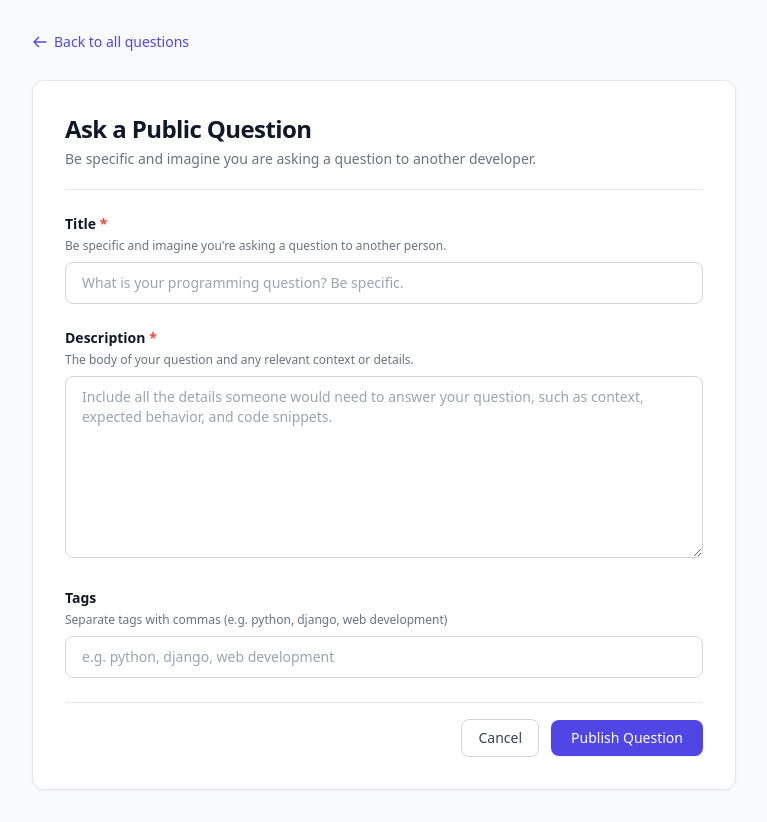
After one commit to asraf-a/django-qa-platform, a Django app: page /questions/ask/ in a window 1280 px wide. The commit adds this page. Shown: the whole page, without its empty margins (256-1023 px from the left). Run offline with Django 5.2, Linux system fonts and the light colour scheme; the visitor is signed in with stand-in values (Sample User, id 1); some libraries are stand-ins or nearby versions.

Commit message:
feat: implement question creation with tag parsing
Implements question creation :

- Added `QuestionCreateView` using Django's `CreateView` with
`LoginRequiredMixin`.
- Created `QuestionForm` with comma-separated tag parsing and automatic
author assignment.
- Added `/questions/ask/` route and `question_form.html` template.
- Added "Ask Question" button to the question list page.
- Added comprehensive unit tests in `test_question_create.py`.

```diff
--- a/qa-platform/app/forms/__init__.py
+++ b/qa-platform/app/forms/__init__.py
@@ -1 +1,4 @@
 """Forms package placeholder."""
+from .question_forms import QuestionForm
+
+__all__ = ['QuestionForm']
--- /dev/null
+++ b/qa-platform/app/forms/question_forms.py
@@ -0,0 +1,40 @@
+from django import forms
+
+from app.models import Question, Tag
+
+
+class QuestionForm(forms.ModelForm):
+    tags = forms.CharField(
+        required=False,
+        help_text="Separate tags with commas (e.g. python, django, web development)",
+    )
+
+    class Meta:
+        model = Question
+        fields = ['title', 'description']
+
+    def save(self, commit=True):
+        question = super().save(commit=commit)
+        tags_data = self.cleaned_data.get('tags', '')
+
+        tag_objects = []
+        if tags_data:
+            tag_names = [name.strip() for name in tags_data.split(',') if name.strip()]
+            for name in tag_names:
+                tag = Tag.objects.filter(name__iexact=name).first()
+                if not tag:
+                    tag = Tag.objects.create(name=name)
+                tag_objects.append(tag)
+
+        if commit:
+            question.tags.set(tag_objects)
+        else:
+            old_save_m2m = self.save_m2m
+
+            def save_m2m():
+                old_save_m2m()
+                question.tags.set(tag_objects)
+
+            self.save_m2m = save_m2m
+
+        return question
--- /dev/null
+++ b/qa-platform/app/templates/questions/question_form.html
@@ -0,0 +1,125 @@
+{% extends "base.html" %}
+
+{% block title %}Ask a Question - Q&A Platform{% endblock %}
+
+{% block content %}
+<main class="max-w-3xl mx-auto px-4 sm:px-6 lg:px-8 py-8 w-full flex-1">
+    <!-- Back to Question List Link -->
+    <div class="mb-6">
+        <a href="{% url 'app:question_list' %}" class="inline-flex items-center gap-1.5 text-sm font-medium text-indigo-600 hover:text-indigo-800 transition-colors">
+            <svg class="w-4 h-4" fill="none" stroke="currentColor" viewBox="0 0 24 24" aria-hidden="true">
+                <path stroke-linecap="round" stroke-linejoin="round" stroke-width="2" d="M10 19l-7-7m0 0l7-7m-7 7h18" />
+            </svg>
+            Back to all questions
+        </a>
+    </div>
+
+    <!-- Question Form Card -->
+    <div class="bg-white border border-gray-200 rounded-xl p-6 sm:p-8 shadow-sm">
+        <div class="border-b border-gray-200 pb-5 mb-6">
+            <h1 class="text-2xl font-bold text-gray-900 tracking-tight">Ask a Public Question</h1>
+            <p class="text-sm text-gray-500 mt-1">Be specific and imagine you are asking a question to another developer.</p>
+        </div>
+
+        <form method="post" novalidate class="space-y-6">
+            {% csrf_token %}
+
+            <!-- Non-field Errors -->
+            {% if form.non_field_errors %}
+                <div class="rounded-lg bg-red-50 border border-red-200 p-4 mb-6">
+                    <div class="flex items-start">
+                        <svg class="w-5 h-5 text-red-500 mt-0.5 shrink-0" fill="currentColor" viewBox="0 0 20 20" aria-hidden="true">
+                            <path fill-rule="evenodd" d="M10 18a8 8 0 100-16 8 8 0 000 16zM8.707 7.293a1 1 0 00-1.414 1.414L8.586 10l-1.293 1.293a1 1 0 101.414 1.414L10 11.414l1.293 1.293a1 1 0 001.414-1.414L11.414 10l1.293-1.293a1 1 0 00-1.414-1.414L10 8.586 8.707 7.293z" clip-rule="evenodd" />
+                        </svg>
+                        <div class="ml-3 text-sm text-red-700">
+                            {% for error in form.non_field_errors %}
+                                <p>{{ error }}</p>
+                            {% endfor %}
+                        </div>
+                    </div>
+                </div>
+            {% endif %}
+
+            <!-- Title Field -->
+            <div>
+                <label for="{{ form.title.id_for_label }}" class="block text-sm font-semibold text-gray-900 mb-1">
+                    Title <span class="text-red-500">*</span>
+                </label>
+                <p class="text-xs text-gray-500 mb-2">Be specific and imagine you're asking a question to another person.</p>
+                <input
+                    type="text"
+                    name="title"
+                    id="{{ form.title.id_for_label }}"
+                    value="{{ form.title.value|default:'' }}"
+                    placeholder="What is your programming question? Be specific."
+                    class="w-full px-4 py-2.5 rounded-lg border border-gray-300 focus:outline-none focus:ring-2 focus:ring-indigo-500 focus:border-indigo-500 text-sm text-gray-900 placeholder-gray-400 transition-colors"
+                    required
+                >
+                {% if form.title.errors %}
+                    <div class="mt-1.5 text-xs text-red-600 font-medium">
+                        {% for error in form.title.errors %}
+                            <p>{{ error }}</p>
+                        {% endfor %}
+                    </div>
+                {% endif %}
+            </div>
+
+            <!-- Description Field -->
+            <div>
+                <label for="{{ form.description.id_for_label }}" class="block text-sm font-semibold text-gray-900 mb-1">
+                    Description <span class="text-red-500">*</span>
+                </label>
+                <p class="text-xs text-gray-500 mb-2">The body of your question and any relevant context or details.</p>
+                <textarea
+                    name="description"
+                    id="{{ form.description.id_for_label }}"
+                    rows="8"
+                    placeholder="Include all the details someone would need to answer your question, such as context, expected behavior, and code snippets."
+                    class="w-full px-4 py-2.5 rounded-lg border border-gray-300 focus:outline-none focus:ring-2 focus:ring-indigo-500 focus:border-indigo-500 text-sm text-gray-900 placeholder-gray-400 transition-colors font-sans"
+                    required
+                >{{ form.description.value|default:'' }}</textarea>
+                {% if form.description.errors %}
+                    <div class="mt-1.5 text-xs text-red-600 font-medium">
+                        {% for error in form.description.errors %}
+                            <p>{{ error }}</p>
+                        {% endfor %}
+                    </div>
+                {% endif %}
+            </div>
+
+            <!-- Tags Field -->
+            <div>
+                <label for="{{ form.tags.id_for_label }}" class="block text-sm font-semibold text-gray-900 mb-1">
+                    Tags
+                </label>
+                <p class="text-xs text-gray-500 mb-2">{{ form.tags.help_text }}</p>
+                <input
+                    type="text"
+                    name="tags"
+                    id="{{ form.tags.id_for_label }}"
+                    value="{{ form.tags.value|default:'' }}"
+                    placeholder="e.g. python, django, web development"
+                    class="w-full px-4 py-2.5 rounded-lg border border-gray-300 focus:outline-none focus:ring-2 focus:ring-indigo-500 focus:border-indigo-500 text-sm text-gray-900 placeholder-gray-400 transition-colors"
+                >
+                {% if form.tags.errors %}
+                    <div class="mt-1.5 text-xs text-red-600 font-medium">
+                        {% for error in form.tags.errors %}
+                            <p>{{ error }}</p>
+                        {% endfor %}
+                    </div>
+                {% endif %}
+            </div>
+
+            <!-- Form Actions -->
+            <div class="flex items-center justify-end gap-3 pt-4 border-t border-gray-200">
+                <a href="{% url 'app:question_list' %}" class="px-4 py-2 text-sm font-medium text-gray-700 bg-white border border-gray-300 rounded-lg hover:bg-gray-50 transition-colors">
+                    Cancel
+                </a>
+                <button type="submit" class="px-5 py-2 text-sm font-medium text-white bg-indigo-600 hover:bg-indigo-700 rounded-lg shadow-sm transition-colors focus:outline-none focus:ring-2 focus:ring-offset-2 focus:ring-indigo-500">
+                    Publish Question
+                </button>
+            </div>
+        </form>
+    </div>
+</main>
+{% endblock %}
--- a/qa-platform/app/urls/__init__.py
+++ b/qa-platform/app/urls/__init__.py
@@ -1,11 +1,12 @@
 """URLs package for the app."""
 
 from django.urls import path
-from app.views import QuestionDetailView, QuestionListView
+from app.views import QuestionCreateView, QuestionDetailView, QuestionListView
 
 app_name = 'app'
 
 urlpatterns = [
     path('', QuestionListView.as_view(), name='question_list'),
+    path('questions/ask/', QuestionCreateView.as_view(), name='question_create'),
     path('questions/<int:pk>/', QuestionDetailView.as_view(), name='question_detail'),
 ]
--- a/qa-platform/app/views/__init__.py
+++ b/qa-platform/app/views/__init__.py
@@ -1,4 +1,4 @@
 """Views package placeholder."""
-from .question_views import QuestionDetailView, QuestionListView
+from .question_views import QuestionCreateView, QuestionDetailView, QuestionListView
 
-__all__ = ['QuestionDetailView', 'QuestionListView']
+__all__ = ['QuestionCreateView', 'QuestionDetailView', 'QuestionListView']
--- a/qa-platform/app/views/question_views.py
+++ b/qa-platform/app/views/question_views.py
@@ -1,6 +1,9 @@
+from django.contrib.auth.mixins import LoginRequiredMixin
 from django.db.models import Prefetch
-from django.views.generic import DetailView, ListView
+from django.urls import reverse
+from django.views.generic import CreateView, DetailView, ListView
 
+from app.forms import QuestionForm
 from app.models import Answer, Question
 
 
@@ -28,3 +31,16 @@ class QuestionDetailView(DetailView):
                 queryset=Answer.objects.select_related('author').prefetch_related('votes')
             )
         )
+
+
+class QuestionCreateView(LoginRequiredMixin, CreateView):
+    model = Question
+    form_class = QuestionForm
+    template_name = 'questions/question_form.html'
+
+    def form_valid(self, form):
+        form.instance.author = self.request.user
+        return super().form_valid(form)
+
+    def get_success_url(self):
+        return reverse('app:question_detail', kwargs={'pk': self.object.pk})
```
Also changed, not shown: qa-platform/app/templates/questions/question_list.html (+11 -3 lines), qa-platform/app/tests/test_question_create.py (added, +137 -0 lines).
